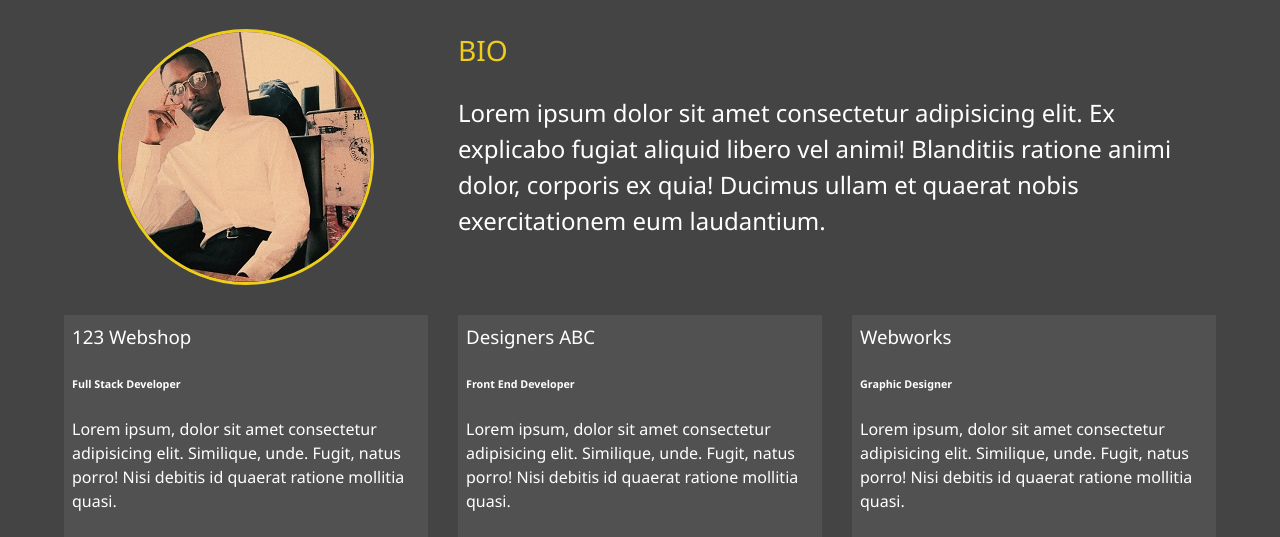
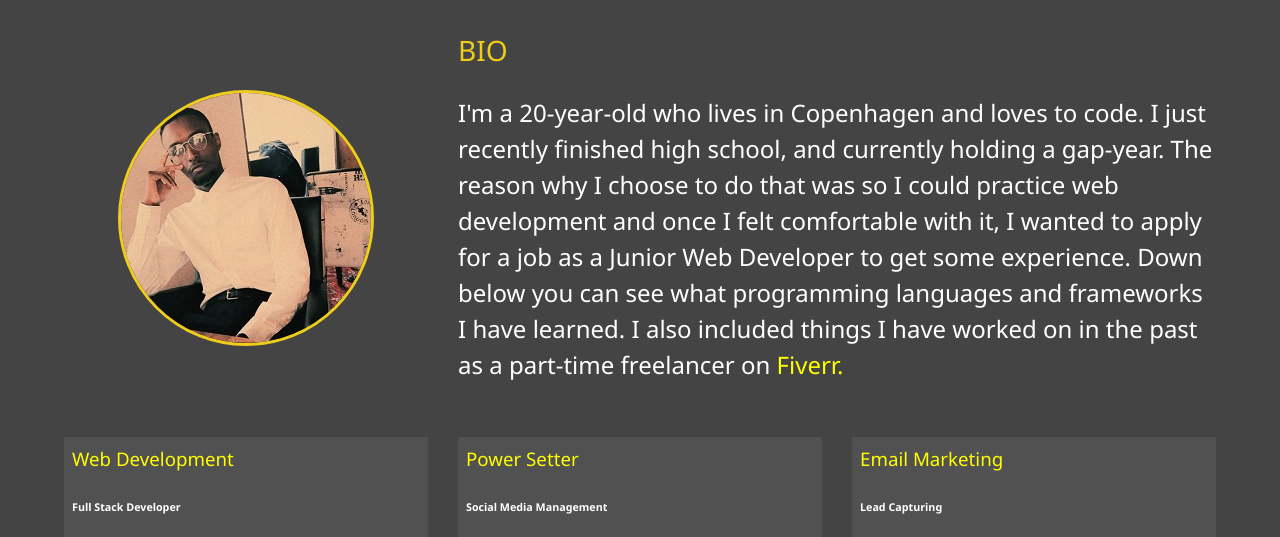
Before and after one commit to abdu020/modern_portfolio, a website: page dist/about.html in a window 1280 px wide. Shown: the part 253-790 px from the top of the page. Drawn offline with Linux system fonts and the light colour scheme.

Commit message:
UPDATED VERSION

```diff
--- a/dist/about.html
+++ b/dist/about.html
@@ -61,30 +61,47 @@
 
       <div class="bio">
         <h3 class="text-secondary">BIO</h3>
-        <p>Lorem ipsum dolor sit amet consectetur adipisicing elit. Ex explicabo fugiat aliquid libero vel animi!
-          Blanditiis ratione animi dolor, corporis ex quia! Ducimus ullam et quaerat nobis exercitationem eum
-          laudantium.</p>
+        <p>I'm a 20-year-old who lives in Copenhagen and loves to code. I just recently finished high school, and
+          currently holding a gap-year. The reason why I choose to do that was so I could practice web
+          development and once I felt comfortable with it, I wanted to apply for a job as a Junior Web Developer to get
+          some experience. Down below you can see what programming languages and frameworks I have learned. I also
+          included things I have worked on in the past as a part-time freelancer on <a style="color: yellow" href="https://www.fiverr.com/caprisonne915#!">Fiverr.</a>
+        </p>
       </div>
 
       <div class="job job-1">
-        <h3>123 Webshop</h3>
+        <h3 style="color: yellow">Web Development</h3>
         <h6>Full Stack Developer</h6>
-        <p>Lorem ipsum, dolor sit amet consectetur adipisicing elit. Similique, unde. Fugit, natus porro! Nisi debitis
-          id quaerat ratione mollitia quasi.</p>
+        <p>When it comes to Web Development, the first three languages I learned where HTML, CSS, and Javascript. I
+          started creating simple static web pages, but after some time I wanted to expand upon that and started
+          learning PHP and Mysqli with the purpose of implementing backend functionalities such as a login system and a
+          database where I could store information. <br>
+          <br>
+          After that, I did a couple of projects such as building a WordPress
+          theme from scracth using bootstrap which is a front-end framework. To see some of these projects live go to
+          "MY WORK" or
+          <a href="https://github.com/abdu020" style="color:yellow">click here</a> to get redirected to my Github
+          account.
       </div>
 
       <div class="job job-2">
-        <h3>Designers ABC</h3>
-        <h6>Front End Developer</h6>
-        <p>Lorem ipsum, dolor sit amet consectetur adipisicing elit. Similique, unde. Fugit, natus porro! Nisi debitis
-          id quaerat ratione mollitia quasi.</p>
+        <h3><a href="https://www.instagram.com/powersetter101/" style="color:yellow">Power Setter</a></h3>
+        <h6>Social Media Management</h6>
+        <p>As a social media manager for Powersetter, a company comparing electricity which is located in New York, my
+          main
+          task was their social media where I was responsible for building their Instagram profile. The company wanted
+          to raise awareness about their brand. The profile got 700 followers within the first month of managing
+          it, getting around 100 likes per post. <a href="https://www.fiverr.com/caprisonne915/do-professional-instagram-management-8323fe4c-12d7-4847-81d0-956d1eb07d2c"
+            style="color: yellow">Click Here to see review</a></p>
       </div>
 
       <div class="job job-3">
-        <h3>Webworks</h3>
-        <h6>Graphic Designer</h6>
-        <p>Lorem ipsum, dolor sit amet consectetur adipisicing elit. Similique, unde. Fugit, natus porro! Nisi debitis
-          id quaerat ratione mollitia quasi.</p>
+        <h3 style="color:yellow">Email Marketing</h3>
+        <h6>Lead Capturing</h6>
+        <p>My main task as an email marketer was to create appealing landing pages using getresponse. The purpose was
+          to capture emails with the intention of selling Amazon products through automated email sequences.<a href="https://docdro.id/fp1krrK"
+            style="color:yellow"> Click here to see
+            examples</a> </p>
       </div>
     </div>
   </main>
--- a/package.json
+++ b/package.json
@@ -3,7 +3,7 @@
   "version": "1.0.0",
   "description": "Responsive Portfolio Website",
   "main": "index.js",
-  "homepage": "http://abdu020.github.io/modern_portfolio",
+  "homepage": "http://abdu020.github.io/modern_portfolio2",
   "scripts": {
     "sass": "node-sass -w scss/ -o dist/css --recursive",
     "deploy": "gh-pages -d dist"
```
Also changed, not shown: dist/work.html (+10 -28 lines), dist/img/projects/acme-site.png (added), dist/img/projects/acme.PNG (added), dist/img/projects/login-system.png (added), dist/img/projects/login-system2.png (added), dist/img/projects/vegan-donut2.png (added), dist/img/projects/vegan-donut3.png (added), dist/img/projects/vegan-donut4.png (added), dist/img/projects/wordpress-blog.png (added), dist/img/projects/wordpress-blog2.png (added), dist/img/projects/wordpress-blog3.png (added), 1 other file.
